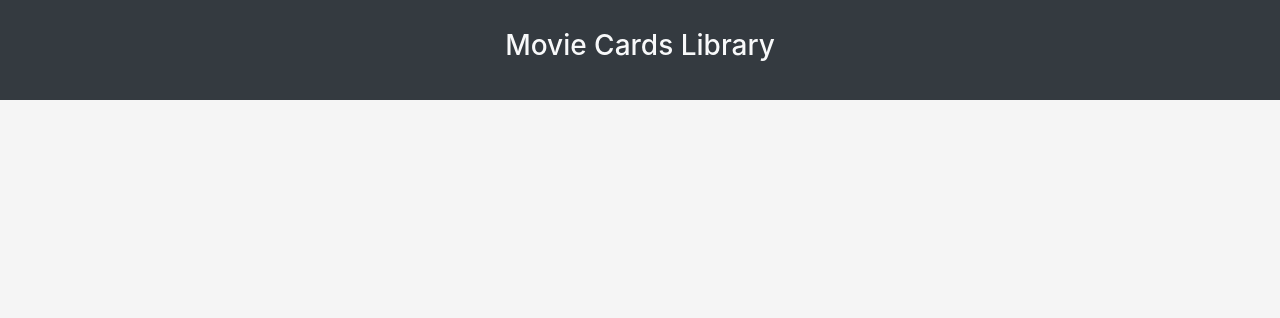
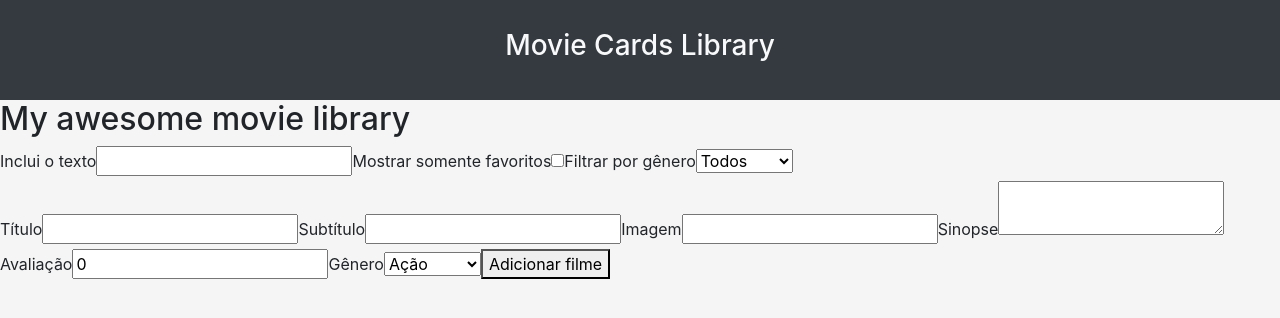
Before and after one commit to tryber/sd-05-block12-project-movie-card-library-stateful, a React (Create React App) app: page / in a window 1280 px wide. Shown: the top 318 px of the page. Built offline with nearby package versions, Linux system fonts and the light colour scheme.

Commit message:
Fiz coisa pa burro com a help do Felipe, só aceita essa bomba kkkkk.

```diff
--- a/src/App.js
+++ b/src/App.js
@@ -1,14 +1,18 @@
 import React from 'react';
 import './App.css';
-
+import MovieLibrary from './components/MovieLibrary';
+import data from './data';
 import Header from './components/Header';
 
-function App() {
-  return (
-    <div className="App">
-      <Header />
-    </div>
-  );
+class App extends React.Component {
+  render() {
+    return (
+      <div className="App">
+        <Header />
+        <MovieLibrary movies={data} />
+      </div>
+    );
+  }
 }
 
 export default App;
--- a/src/components/AddMovie.jsx
+++ b/src/components/AddMovie.jsx
@@ -1 +1,61 @@
-// implement AddMovie component here
+import React, { Component } from 'react';
+
+class AddMovie extends Component {
+  constructor(props) {
+    super(props);
+    this.state = {
+      subtitle: '',
+      title: '',
+      imagePath: '',
+      storyline: '',
+      rating: 0,
+      genre: 'action',
+    };
+  }
+
+  updates(event, estado) {
+    this.setState({ [estado]: event.target.value });
+  }
+
+  ratingUpdate(event, estado) {
+    this.setState({ [estado]: Number(event.target.value) });
+  }
+
+  reset() {
+    this.setState({
+      subtitle: '',
+      title: '',
+      imagePath: '',
+      storyline: '',
+      rating: 0,
+      genre: 'action',
+    });
+  }
+
+  render() {
+    const { subtitle, title, imagePath, storyline, rating, genre } = this.state;
+    return (
+      <form>
+        <label htmlFor="title">Título</label>
+        <input type="text" value={title} onChange={(event) => this.updates(event, 'title')} />
+        <label htmlFor="subtitle">Subtítulo</label>
+        <input type="text" value={subtitle} onChange={(event) => this.updates(event, 'subtitle')} />
+        <label htmlFor="imagePath">Imagem</label>
+        <input type="text" value={imagePath} onChange={(event) => this.updates(event, 'imagePath')} />
+        <label htmlFor="storyline">Sinopse</label>
+        <textarea type="text" value={storyline} onChange={(event) => this.updates(event, 'storyline')} />
+        <label htmlFor="rating">Avaliação</label>
+        <input type="number" value={rating} onChange={(event) => this.ratingUpdate(event, 'rating')} />
+        <label htmlFor="genre">Gênero</label>
+        <select value={genre} onChange={(event) => this.updates(event, 'genre')}>
+          <option value="action">Ação</option>
+          <option value="comedy">Comédia</option>
+          <option value="thriller">Suspense</option>
+        </select>
+        <button type="button" onClick={() => this.reset()}>Adicionar filme</button>
+      </form>
+    );
+  }
+}
+
+export default AddMovie;
--- a/src/components/MovieCard.jsx
+++ b/src/components/MovieCard.jsx
@@ -1,5 +1,4 @@
 import React from 'react';
-
 import Rating from './Rating';
 
 class MovieCard extends React.Component {
--- a/src/components/MovieLibrary.jsx
+++ b/src/components/MovieLibrary.jsx
@@ -1,5 +1,4 @@
 import React, { Component } from 'react';
-
 import MovieList from './MovieList';
 import SearchBar from './SearchBar';
 import AddMovie from './AddMovie';
@@ -7,14 +6,29 @@ import AddMovie from './AddMovie';
 class MovieLibrary extends Component {
   constructor(props) {
     super(props);
+    const { movies } = this.props;
+    this.state = {
+      searchText: '',
+      bookmarkedOnly: false,
+      selectedGenre: '',
+      movies, // Quando o valor e a key tem o mesmo nome.
+    };
   }
 
   render() {
+    const { searchText, bookmarkedOnly, selectedGenre, movies } = this.state;
     return (
       <div>
         <h2> My awesome movie library </h2>
-        <SearchBar />
-        <MovieList movies={this.props.movies} />
+        <SearchBar
+          searchText={searchText}
+          onSearchTextChange={(event) => this.setState({ searchText: event.target.value })}
+          bookmarkedOnly={bookmarkedOnly}
+          onBookmarkedChange={() => this.setState({ bookmarkedOnly: !bookmarkedOnly })}
+          selectedGenre={selectedGenre}
+          onSelectedGenreChange={(event) => this.setState({ selectedGenre: event.target.value })}
+        />
+        {/* <MovieList /> */}
         <AddMovie />
       </div>
     );
--- a/src/components/MovieList.jsx
+++ b/src/components/MovieList.jsx
@@ -1,5 +1,4 @@
 import React from 'react';
-
 import MovieCard from './MovieCard';
 
 class MovieList extends React.Component {
--- a/src/components/SearchBar.jsx
+++ b/src/components/SearchBar.jsx
@@ -1 +1,27 @@
-// implement SearchBar component here
+import React, { Component } from 'react';
+
+class SearchBar extends Component {
+  render() {
+    const {
+      searchText, onSearchTextChange, bookmarkedOnly,
+      onBookmarkedChange, selectedGenre, onSelectedGenreChange,
+    } = this.props;
+    return (
+      <form>
+        <label htmlFor="searchText">Inclui o texto</label>
+        <input type="text" value={searchText} onChange={onSearchTextChange} />
+        <label htmlFor="checkbox">Mostrar somente favoritos</label>
+        <input type="checkbox" checked={bookmarkedOnly} onChange={onBookmarkedChange} />
+        <label htmlFor="select">Filtrar por gênero</label>
+        <select value={selectedGenre} onChange={onSelectedGenreChange}>
+          <option value="">Todos</option>
+          <option value="action">Ação</option>
+          <option value="comedy">Comédia</option>
+          <option value="thriller">Suspense</option>
+        </select>
+      </form>
+    );
+  }
+}
+
+export default SearchBar;
```
